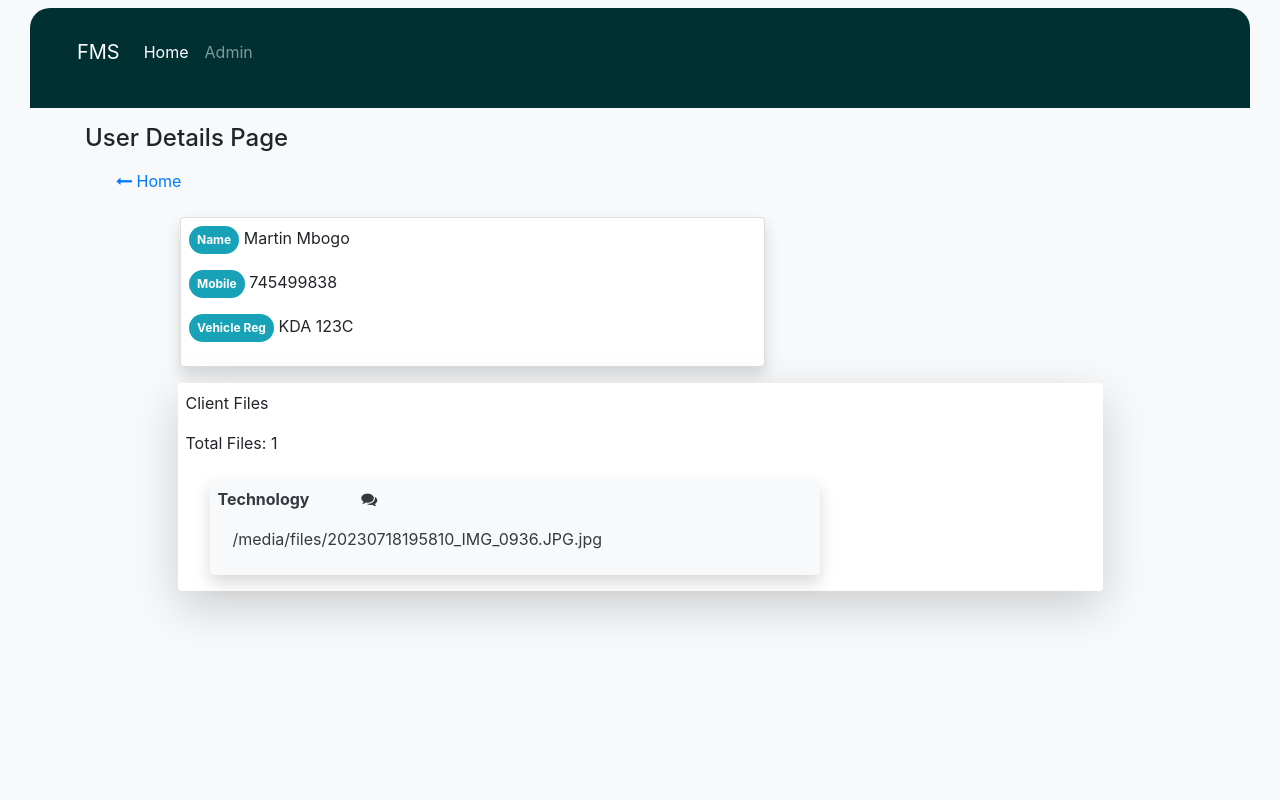
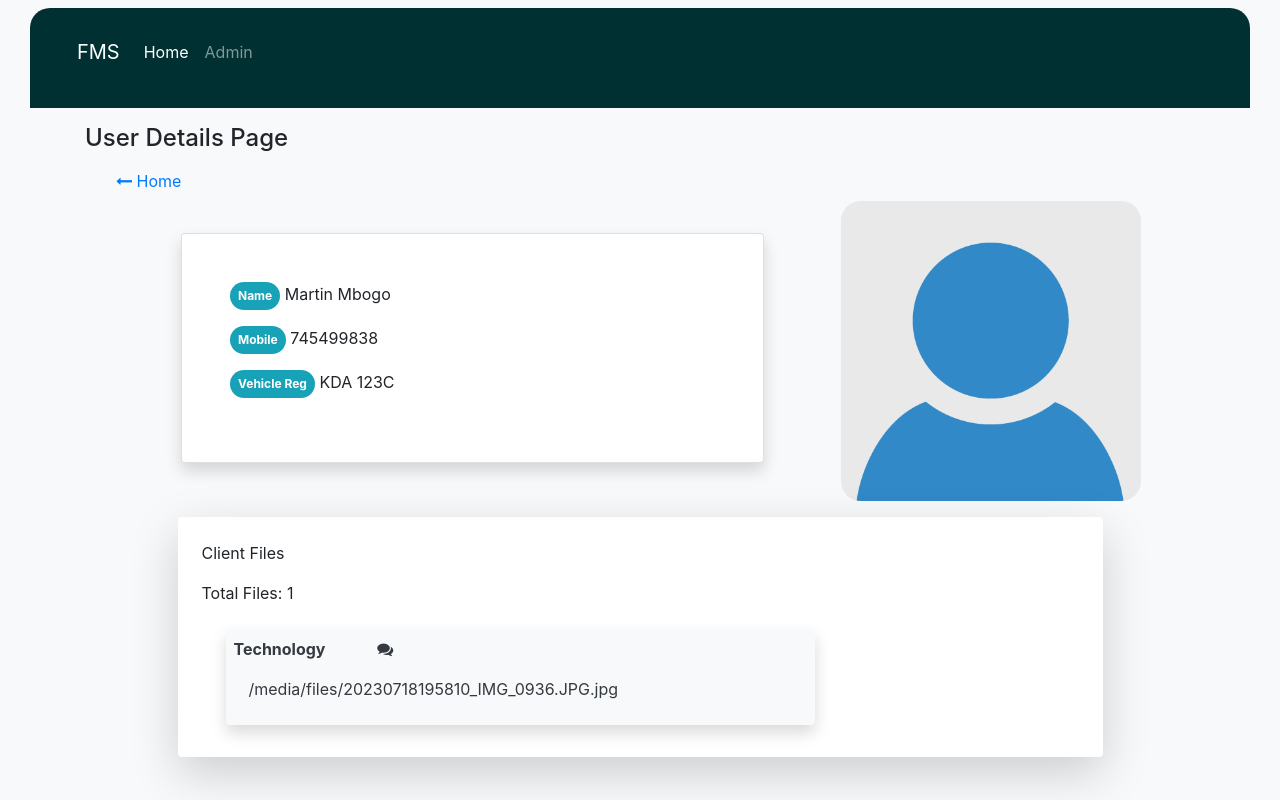
Before and after one commit to martinmbogo-254/File-upload, a Django app: page /client/1/ in a window 1280 px wide. Run offline with Django 5.2, Linux system fonts and the light colour scheme; data comes from the database, SQL or seed files in the repository; both versions use the stored data as it was after the commit; some libraries are stand-ins or nearby versions.

Commit message:
added styling

```diff
--- a/files/uploads/admin.py
+++ b/files/uploads/admin.py
@@ -1,5 +1,6 @@
 from django.contrib import admin
 from . models import File, Client
+from django.contrib.admin import AdminSite
 
 # Register your models here.
 
@@ -9,8 +10,10 @@ class ClientAdmin(admin.ModelAdmin):
     list_display = ['name','mobile','veh_reg']
     search_fields = ['name','veh_reg']
     inlines =[FilesInline, ]
+    list_filter = ("name", )
 admin.site.register(File)
 admin.site.register(Client,ClientAdmin)
+admin.site.site_url = "/home"
 
 
 
--- a/files/uploads/models.py
+++ b/files/uploads/models.py
@@ -3,9 +3,9 @@ from django.db import models
 # Create your models here.
 
 class Client(models.Model):
-    name = models.CharField(max_length=255)
-    mobile= models.IntegerField(max_length = 12)
-    veh_reg = models.CharField(max_length=20)
+    name = models.CharField(max_length=255, unique=True)
+    mobile= models.IntegerField(max_length =12, unique=True)
+    veh_reg = models.CharField(max_length=20,unique=True)
     profile_pic = models.FileField(default='profile_imgs/default.png',upload_to='profile_imgs/')
 
     def __str__(self):
--- a/files/uploads/static/uploads/styles.css
+++ b/files/uploads/static/uploads/styles.css
@@ -36,3 +36,8 @@
     border-radius: 50%;
 
 }
+.dets-profile{
+    height: 300px;
+    width: 300px;
+    border-radius: 20px;
+}
--- a/files/uploads/templates/uploads/details.html
+++ b/files/uploads/templates/uploads/details.html
@@ -1,6 +1,18 @@
-{% extends 'uploads/base.html'%}
-<html>
-{% block content%}
+{% extends 'uploads/base.html' %}
+{% load static %}
+
+{% block content %}
+
+
+<head>
+    <link rel="shortcut icon" href="https://icon-library.com/images/inventory-management-icon/inventory-management-icon-0.jpg" type="image/x-icon" />
+
+    <title>Files System</title>
+
+    <link rel="stylesheet" href="{% static 'uploads/styles.css' %} ">
+    <link rel="stylesheet" href="https://cdnjs.cloudflare.com/ajax/libs/font-awesome/4.7.0/css/font-awesome.min.css">
+    <link rel="stylesheet" href="https://stackpath.bootstrapcdn.com/bootstrap/4.5.0/css/bootstrap.min.css" integrity="sha384-9aIt2nRpC12Uk9gS9baDl411NQApFmC26EwAOH8WgZl5MYYxFfc+NcPb1dKGj7Sk" crossorigin="anonymous">
+
 <div class="container-fluid">
     <div class="navigation p-3">
         <nav class="navbar navbar-expand-lg navbar-dark bg-custom ">
@@ -43,8 +55,8 @@
             </div>
         </div>
         <div class="row ml-3">
-            <div class="col-md-7 ml-5 container">
-                <div class="card text-justify p-2  rounded shadow m-3">
+            <div class="col-md-7 ml-5 container p-3">
+                <div class="card text-justify p-5 rounded shadow m-3">
                     <p><span class="badge badge-pill badge-info  p-2">Name </span> {{client.name}}</p>
                     <p><span class="badge badge-pill badge-info  p-2">Mobile </span> {{client.mobile}}</p>
                     <p><span class="badge badge-pill badge-info  p-2">Vehicle Reg </span> {{client.veh_reg}}</p>
@@ -52,14 +64,11 @@
                 </div>
             </div>
             <div class="col-md-4 container-fluid">
-
-
-
-
+               <img class="dets-profile" src="{{client.profile_pic.url}}" alt="">
             </div>
 
         </div>
-        <div class=" bg-white col-md-10 shadow-lg rounded p-2 container-fluid feedback ">
+        <div class=" bg-white col-md-10 shadow-lg rounded p-2 container-fluid feedback mt-3 p-4">
             <p>Client Files</p>
             <p>Total Files: {{total_files}}</p>
 
--- a/files/uploads/templates/uploads/files.html
+++ b/files/uploads/templates/uploads/files.html
@@ -62,7 +62,7 @@
 
                       <div class="card-body">
 
-                        {% comment %} {% if ".doc" in document.file.url %}
+                        {% if ".doc" in document.file.url %}
                         <img class="img-fluid h-50" src="https://play-lh.googleusercontent.com/gFABK_HVIVlHT1MhKw7q8YlQkdsJrdev7xtyHmbQHLiT9cjLUPSl4bTe0CsqMzI-69Y" alt="">
                         {% elif ".csv" in document.file.url  %}
                         <img class="img-fluid h-50" src="https://static.vecteezy.com/system/resources/previews/000/376/777/original/csv-vector-icon.jpg" alt="">
@@ -73,7 +73,7 @@
                         <p>{{document.file.url}}</p>
                         {% else %}
                         <img class="img-fluid h-50" src="https://play-lh.googleusercontent.com/9XKD5S7rwQ6FiPXSyp9SzLXfIue88ntf9sJ9K250IuHTL7pmn2-ZB0sngAX4A2Bw4w" alt="">
-                        {% endif %} {% endcomment %}
+                        {% endif %}
                        <p>{{ document.name}}</p>
                        <li>{{document.file}}</li>
                        <li>{{document.file1}}</li>
--- a/files/uploads/templates/uploads/home.html
+++ b/files/uploads/templates/uploads/home.html
@@ -47,7 +47,7 @@
                 <div class="col-md-4 "></div>
                 <div class="col-md-4">
                     <form class="form-inline my-2 my-lg-0">
-                        <input class="form-control mr-sm-2" type="search" placeholder="Search by name,mobile,veh_reg" aria-label="Search">
+                        <input class="form-control mr-sm-2" type="search" name="q" placeholder="Search by name,mobile,veh_reg" aria-label="Search">
                         <button class="btn btn-custom my-2 my-sm-0" type="submit">Search</button>
                       </form>
                 </div>
@@ -62,6 +62,7 @@
             </div>
 
             <div class="container-fluid m-3 p-2">
+                <p>Total Clients : {{total_clients}}</p>
                 <table class="table mt-5 p-4">
                     <thead>
                       <tr>
--- a/files/uploads/views.py
+++ b/files/uploads/views.py
@@ -2,11 +2,23 @@ from django.shortcuts import redirect, render
 from django.contrib.auth.views import LoginView
 from .forms import FileForm
 from .models import File,Client
+from django.db.models import Q
 
 def home(request):
-    clients = Client.objects.all()
+    # clients = Client.objects.all()
+    q= request.GET.get('q') if request.GET.get('q') != None else ""
+    clients = Client.objects.filter(
+        Q(name__icontains=q)|
+        Q(mobile__icontains=q)|
+        Q(veh_reg__icontains=q)
+        # Q(category__category_name__icontains=q)
+
+
+    )
+    total_clients = clients.count()
     context={
-        'clients': clients
+        'clients': clients,
+        'total_clients': total_clients
     }
     return render(request, 'uploads/home.html',context)
 
```
Also changed, not shown: files/db.sqlite3, files/media/profile_imgs/bufallo.png (added), files/uploads/migrations/0011_alter_client_veh_reg.py (added), files/uploads/migrations/0012_alter_client_mobile_alter_client_name.py (added).
